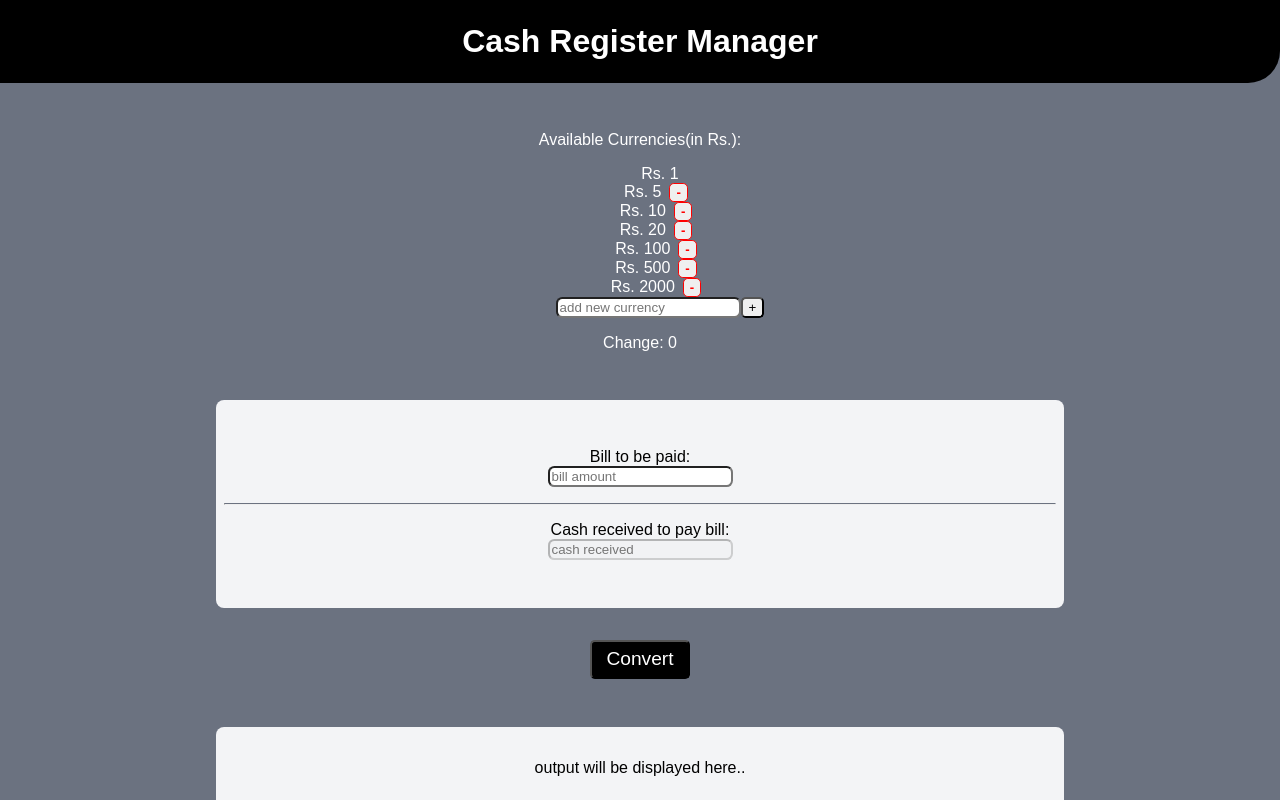
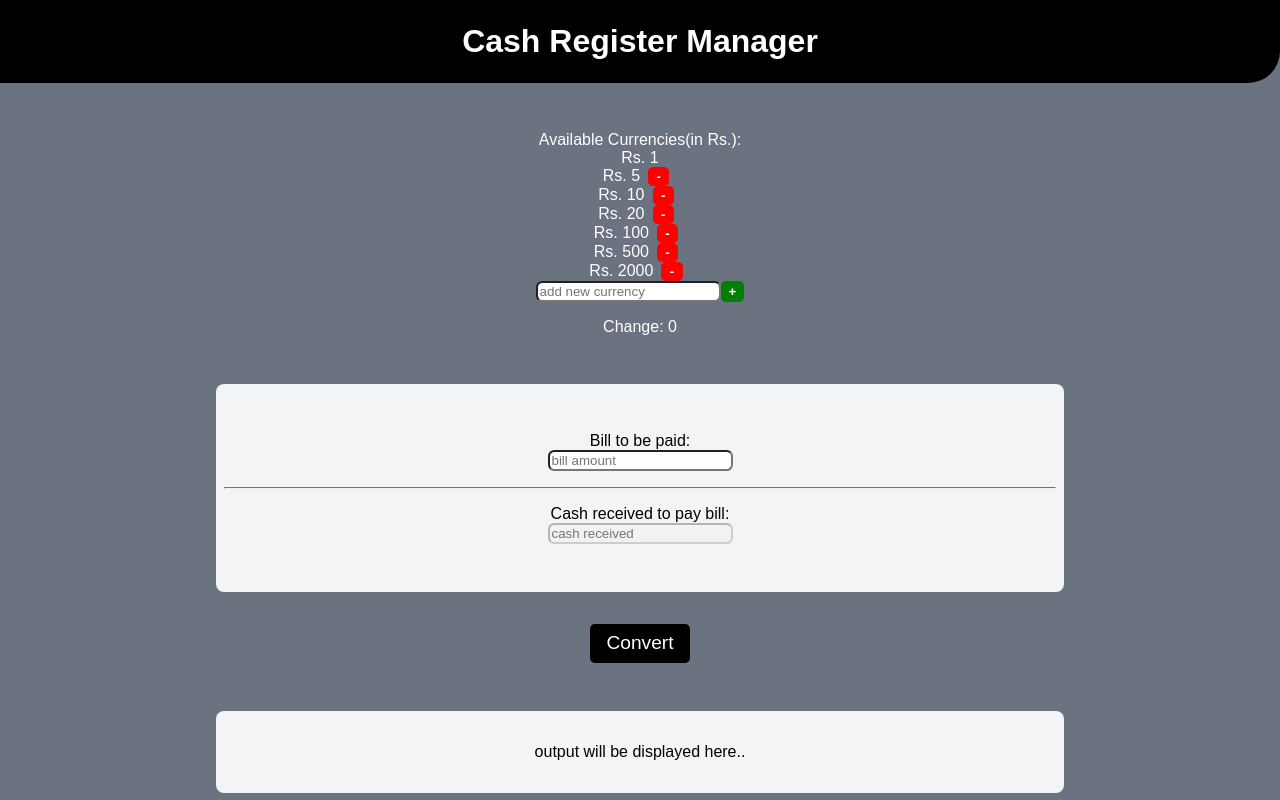
Before and after one commit to chetanchandel31/cash-register-manager, a React (Create React App) app: page / in a window 1280 px wide. Shown: the top 800 px of the page. Built offline with nearby package versions, Linux system fonts and the light colour scheme; a web font is replaced by a local one.

Commit message:
user can add or remove currencies now

```diff
--- a/src/App.jsx
+++ b/src/App.jsx
@@ -10,12 +10,13 @@ export default function App (props) {
 
       <div>
         Available Currencies(in Rs.):
-        <ul>
+        <ul className='listCurrency'>
           {props.renderAvailableCurrencies()}
           <input type='number'
           onChange={({target}) => props.setNewCurrency(target.value)}
-          placeholder='add new currency'/>
-          <button className='btn' onClick={props.addNewCurrency}>+</button>
+          placeholder='add new currency'
+          value={props.newCurrency}/>
+          <button className='btn btnPlus' onClick={props.addNewCurrency}>+</button>
         </ul>
       </div>
       <p>Change: {props.change >= 0 ? props.change : "cash not enough to pay the bill"} </p>
--- a/src/AppContainer.js
+++ b/src/AppContainer.js
@@ -8,7 +8,7 @@ export default function AppContainer() {
   const [change, setChange] = React.useState(0);
   const [output, setOutput] = React.useState();
   const [currenciesAvailable, setCurrenciesAvailable] = React.useState([1, 5, 10, 20, 100, 500, 2000]);
-  const [newCurrency, setNewCurrency] = React.useState();
+  const [newCurrency, setNewCurrency] = React.useState('');
 
   const cashChangeHandler = ({ target }) => {
     setCash(target.value);
@@ -76,7 +76,7 @@ export default function AppContainer() {
   //functions dealing with available currencies
   function renderAvailableCurrencies () {
     return currenciesAvailable.map((currency, i) => (
-      <li className='listCurr' key={i}>
+      <li key={i}>
         Rs. {currency}
         {i>0? <button className='btn btnMinus' onClick={() => deleteCurrency(i)}>-</button>: null}
       </li>
@@ -102,6 +102,7 @@ export default function AppContainer() {
     let finalCurrencyArr = newCurrenciesAvailable.sort((a, b) => a-b);
     //update state var
     setCurrenciesAvailable(finalCurrencyArr);
+    setNewCurrency('');
   }
 
   return (
@@ -115,6 +116,7 @@ export default function AppContainer() {
       convertHandler={convertHandler}
       output={output}
       renderAvailableCurrencies={renderAvailableCurrencies}
+      newCurrency={newCurrency}
       setNewCurrency={setNewCurrency}
       addNewCurrency={addNewCurrency}
       />
--- a/src/styles.css
+++ b/src/styles.css
@@ -21,7 +21,7 @@ html, body{
   border-radius:0 0 2rem 0;
 }
 
-.listCurr{
+.listCurrency{
   list-style-type: none;
   padding: 0;
   margin: 0;
@@ -49,6 +49,7 @@ hr{
 .btn {
   font-family: 'Andika New Basic', sans-serif;
   border-radius: 0.3rem;
+  transition-duration: 0.4s;
 }
 
 .btnConvert{
@@ -56,13 +57,38 @@ hr{
   color: white;
   font-size: larger;
   padding: 0.4rem 0.9rem;
+  border: solid black 2px;
+}
+
+.btnConvert:hover{
+  background-color: white;
+  color: black;
 }
 
 .btnMinus{
-  border: solid red 1px;
-  color: red;
+  border: solid red 2px;
+  padding: 0 0.4rem;
+  color: white;
+  background-color: red;
   margin: 0 0.5rem;
   font-weight: bold;
+}
+
+.btnMinus:hover {
+  background-color: white;
+  color: red;
+}
+
+.btnPlus{
+  background-color: green;
+  border: solid green 2px;
+  color: white;
+  font-weight: bold;
+}
+
+.btnPlus:hover{
+  color: green;
+  background-color: white;
 }
 
 .footer{
```
